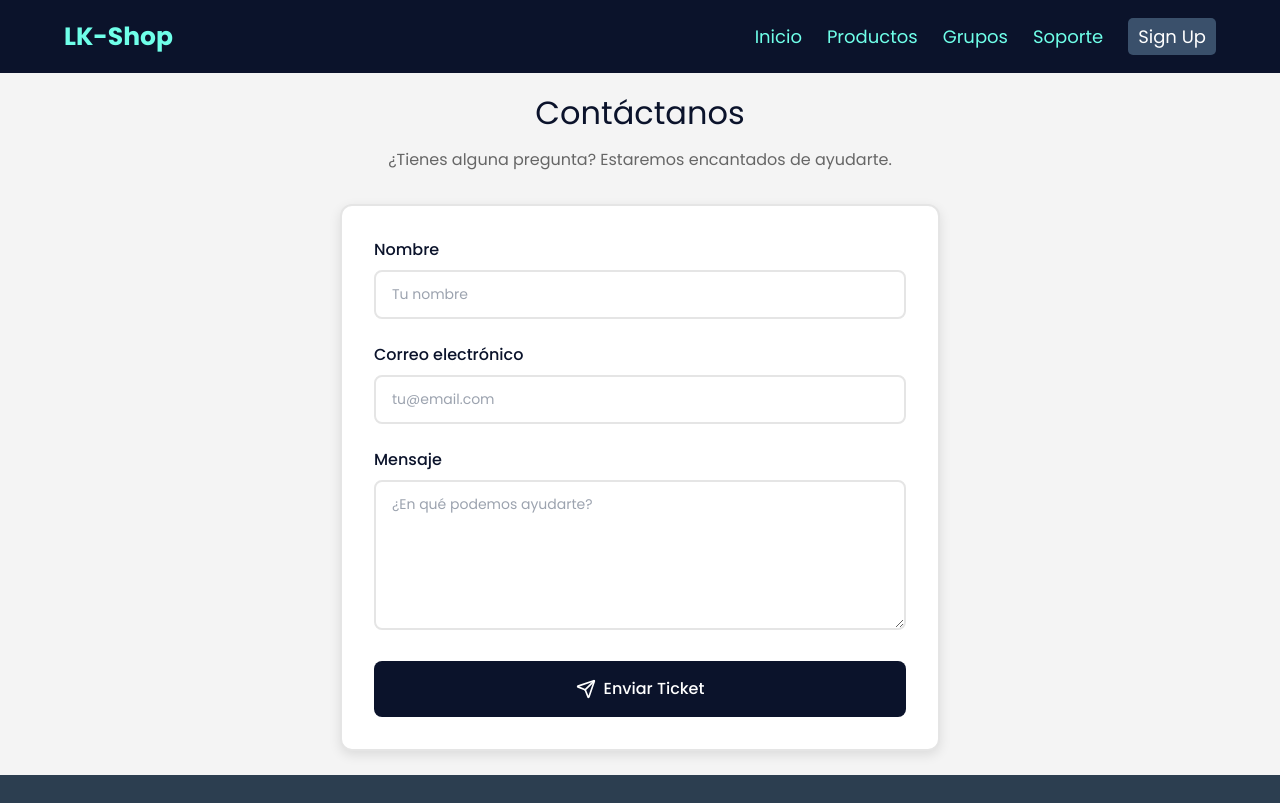
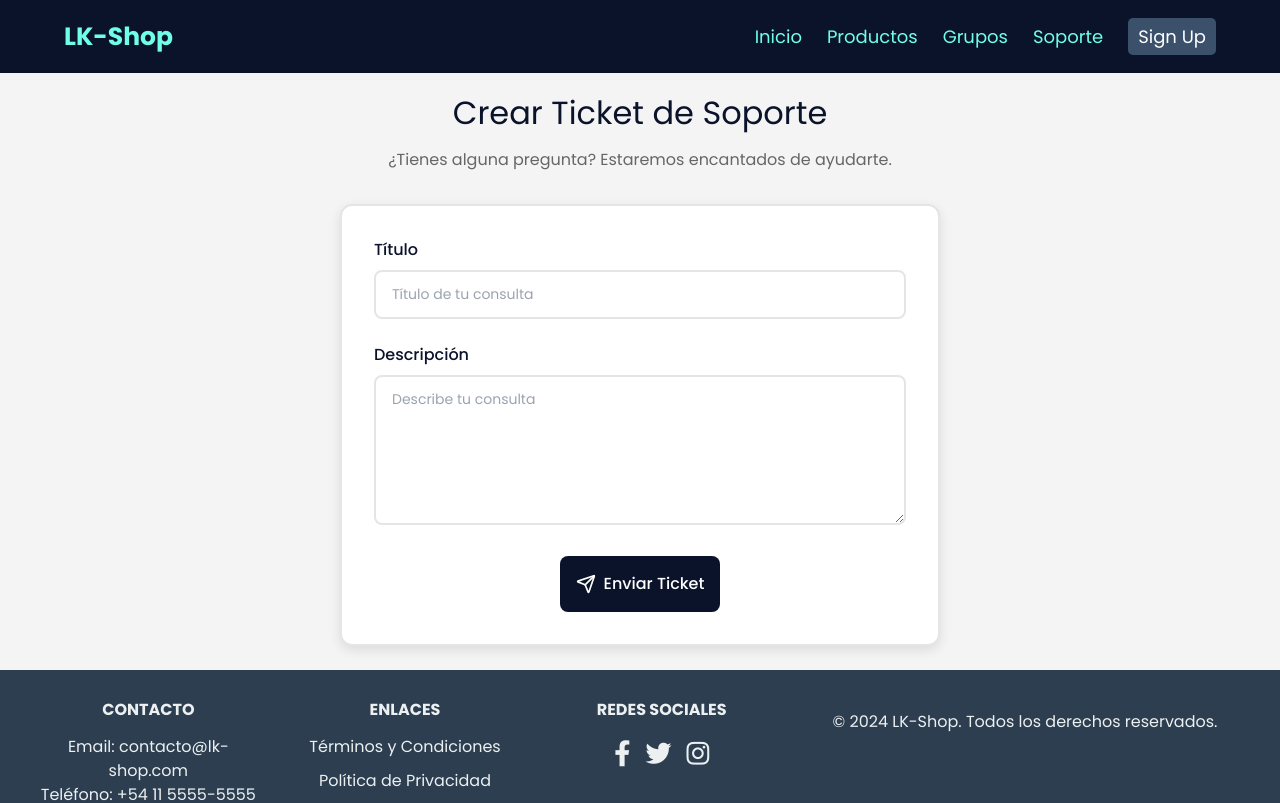
Before and after one commit to LuKarbo/Lk-Shop-React, a React (Vite) app: page /suport in a window 1280 px wide. Shown: the top 803 px of the page. Built offline with nearby package versions, Linux system fonts and the light colour scheme.

Commit message:
Envio de Consultas

```diff
--- a/src/App.jsx
+++ b/src/App.jsx
@@ -34,6 +34,7 @@ const App = () => {
               <Route path="/mygroups" element={<MyGroups />} />
               <Route path="/mylibrary" element={<MyLibrary/>} />
               <Route path="/myreviews" element={<></>} />
+              <Route path="/mysupport" element={<></>} />
               <Route path="/admin" element={<Admin/>} />
               <Route path="/game/:id" element={<Game/>} />
             </Routes>
--- /dev/null
+++ b/src/BackEnd/API/SuportAPI.js
@@ -0,0 +1,84 @@
+import axios from 'axios';
+
+const BASE_URL = 'http://localhost:8888/support';
+
+export const SupportApi = {
+    getAll: async (accessToken) => {
+        try {
+            const response = await axios.get(`${BASE_URL}`, {
+                headers: {
+                    'Authorization': `Bearer ${accessToken}`
+                }
+            });
+            return {
+                success: true,
+                data: response.data.data
+            };
+        } catch (error) {
+            return {
+                success: false,
+                message: 'Error al obtener consultas'
+            };
+        }
+    },
+
+    getById: async (id, accessToken) => {
+        try {
+            const response = await axios.get(`${BASE_URL}/${id}`, {
+                headers: {
+                    'Authorization': `Bearer ${accessToken}`
+                }
+            });
+            return {
+                success: true,
+                data: response.data.data
+            };
+        } catch (error) {
+            return {
+                success: false,
+                message: 'Error al obtener consulta'
+            };
+        }
+    },
+
+    create: async (id_user, title, content, accessToken) => {
+        try {
+            const response = await axios.post(`${BASE_URL}`, {
+                id_user,
+                title,
+                content
+            }, {
+                headers: {
+                    'Authorization': `Bearer ${accessToken}`,
+                    'Content-Type': 'application/json'
+                }
+            });
+            return response.data;
+        } catch (error) {
+            return {
+                success: false,
+                message: 'Error al crear la consulta'
+            };
+        }
+    },
+
+    reply: async (id, id_admin, response, accessToken) => {
+        try {
+            const result = await axios.put(`${BASE_URL}/${id}/reply`, {
+                id_admin,
+                response
+            }, {
+                headers: {
+                    'Authorization': `Bearer ${accessToken}`,
+                    'Content-Type': 'application/json'
+                }
+            });
+            return result.data;
+        } catch (error) {
+            return {
+                success: false,
+                message: 'Error al responder la consulta'
+            };
+        }
+    }
+};
--- a/src/Pages/Contact/Contact.css
+++ b/src/Pages/Contact/Contact.css
@@ -124,3 +124,15 @@
         padding: 24px;
     }
 }
+
+.contact-button-container {
+    display: flex;
+    gap: 16px;
+    justify-content: center;
+    margin-top: 16px;
+}
+
+.contact-button {
+    flex: none;
+    width: auto;
+}
--- a/src/Pages/Contact/Contact.jsx
+++ b/src/Pages/Contact/Contact.jsx
@@ -1,32 +1,36 @@
 import { useState } from 'react';
-import { Send, Loader2 } from 'lucide-react';
+import { Send, Loader2, Ticket } from 'lucide-react';
+import { useAuth } from '../../BackEnd/Auth/AuthContext';
+import { SupportApi } from '../../BackEnd/API/SuportAPI';
+import { useNavigate } from 'react-router-dom';
 import './Contact.css';
 
 const Contact = () => {
     const [formData, setFormData] = useState({
-        name: '',
-        email: '',
-        message: ''
+        title: '',
+        content: ''
     });
     const [errors, setErrors] = useState({});
     const [isSubmitting, setIsSubmitting] = useState(false);
     const [toast, setToast] = useState(null);
+    const { isLoggedIn } = useAuth();
+    const userId = localStorage.getItem('user');
+    const accessToken = localStorage.getItem('token');
+    const navigate = useNavigate();
+
+    const handleViewTickets = () => {
+        navigate('/mysupport');
+    };
 
     const validateForm = () => {
         const newErrors = {};
 
-        if (!formData.name.trim()) {
-            newErrors.name = 'El nombre es requerido';
+        if (!formData.title.trim()) {
+            newErrors.title = 'El título es requerido';
         }
 
-        if (!formData.email.trim()) {
-            newErrors.email = 'El correo electrónico es requerido';
-        } else if (!/\S+@\S+\.\S+/.test(formData.email)) {
-            newErrors.email = 'El correo electrónico no es válido';
-        }
-
-        if (!formData.message.trim()) {
-            newErrors.message = 'El mensaje es requerido';
+        if (!formData.content.trim()) {
+            newErrors.content = 'La descripción es requerida';
         }
 
         setErrors(newErrors);
@@ -55,26 +59,31 @@ const Contact = () => {
     const handleSubmit = async (e) => {
         e.preventDefault();
 
-        if (!validateForm()) {
+        if (!isLoggedIn) {
+            showToast('Debe iniciar sesión para poder consultar');
             return;
         }
+
+        if (!validateForm()) return;
 
         setIsSubmitting(true);
 
         try {
-            // Simulo el envío del formulario
-            await new Promise(resolve => setTimeout(resolve, 1500));
+            const response = await SupportApi.create(
+                userId,
+                formData.title,
+                formData.content,
+                accessToken
+            );
 
-            // Limpio el formulario
-            setFormData({
-                name: '',
-                email: '',
-                message: ''
-            });
-
-            showToast('¡Mensaje enviado con éxito!');
+            if (response.success) {
+                setFormData({ title: '', content: '' });
+                showToast('¡Ticket creado con éxito!');
+            } else {
+                showToast(response.message || 'Error al crear el ticket');
+            }
         } catch (error) {
-            showToast('Error al enviar el mensaje. Por favor, intente nuevamente.');
+            showToast('Error al crear el ticket. Por favor, intente nuevamente.');
         } finally {
             setIsSubmitting(false);
         }
@@ -83,7 +92,7 @@ const Contact = () => {
     return (
         <div className="contact-container">
             <div className="contact-header">
-                <h1 className="contact-title">Contáctanos</h1>
+                <h1 className="contact-title">Crear Ticket de Soporte</h1>
                 <p className="contact-subtitle">
                     ¿Tienes alguna pregunta? Estaremos encantados de ayudarte.
                 </p>
@@ -92,46 +101,33 @@ const Contact = () => {
             <div className="contact-form-container">
                 <form onSubmit={handleSubmit}>
                     <div className="contact-form-group">
-                        <label htmlFor="name" className="contact-label">Nombre</label>
+                        <label htmlFor="title" className="contact-label">Título</label>
                         <input
                             type="text"
-                            id="name"
-                            name="name"
+                            id="title"
+                            name="title"
                             className="contact-input"
-                            value={formData.name}
+                            value={formData.title}
                             onChange={handleChange}
-                            placeholder="Tu nombre"
+                            placeholder="Título de tu consulta"
                         />
-                        {errors.name && <span className="contact-error">{errors.name}</span>}
+                        {errors.title && <span className="contact-error">{errors.title}</span>}
                     </div>
 
                     <div className="contact-form-group">
-                        <label htmlFor="email" className="contact-label">Correo electrónico</label>
-                        <input
-                            type="email"
-                            id="email"
-                            name="email"
-                            className="contact-input"
-                            value={formData.email}
+                        <label htmlFor="content" className="contact-label">Descripción</label>
+                        <textarea
+                            id="content"
+                            name="content"
+                            className="contact-textarea"
+                            value={formData.content}
                             onChange={handleChange}
-                            placeholder="tu@email.com"
+                            placeholder="Describe tu consulta"
                         />
-                        {errors.email && <span className="contact-error">{errors.email}</span>}
+                        {errors.content && <span className="contact-error">{errors.content}</span>}
                     </div>
 
-                    <div className="contact-form-group">
-                        <label htmlFor="message" className="contact-label">Mensaje</label>
-                        <textarea
-                            id="message"
-                            name="message"
-                            className="contact-textarea"
-                            value={formData.message}
-                            onChange={handleChange}
-                            placeholder="¿En qué podemos ayudarte?"
-                        />
-                        {errors.message && <span className="contact-error">{errors.message}</span>}
-                    </div>
-
+                    <div className="contact-button-container">
                         <button
                             type="submit"
                             className="contact-button"
@@ -149,6 +145,17 @@ const Contact = () => {
                                 </>
                             )}
                         </button>
+                        {isLoggedIn && (
+                            <button
+                                onClick={handleViewTickets}
+                                className="contact-button view-tickets-button"
+                            >
+                                <Ticket size={20} />
+                                <span>Ver Mis Consultas</span>
+                            </button>
+                        )}
+                    </div>
+
                 </form>
             </div>
 
```
Lines whose indentation alone changed are shown as unchanged.
